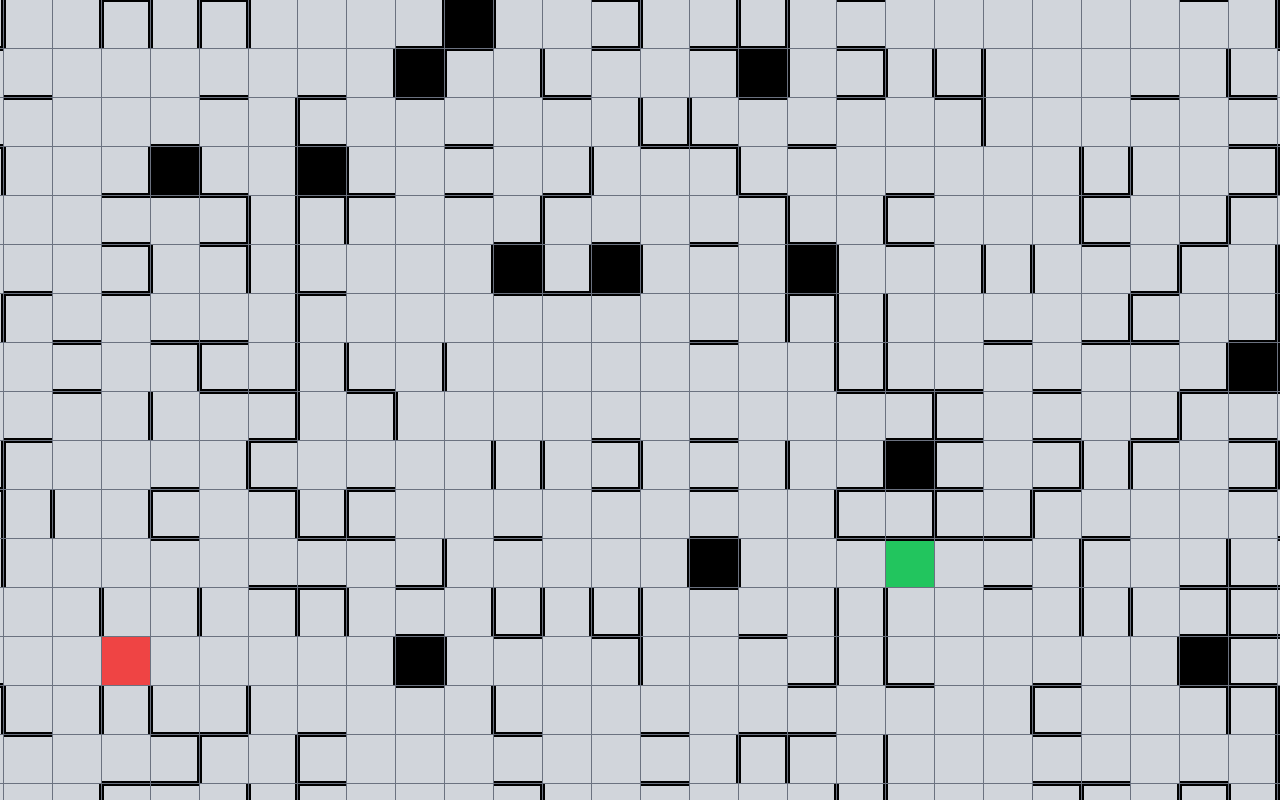
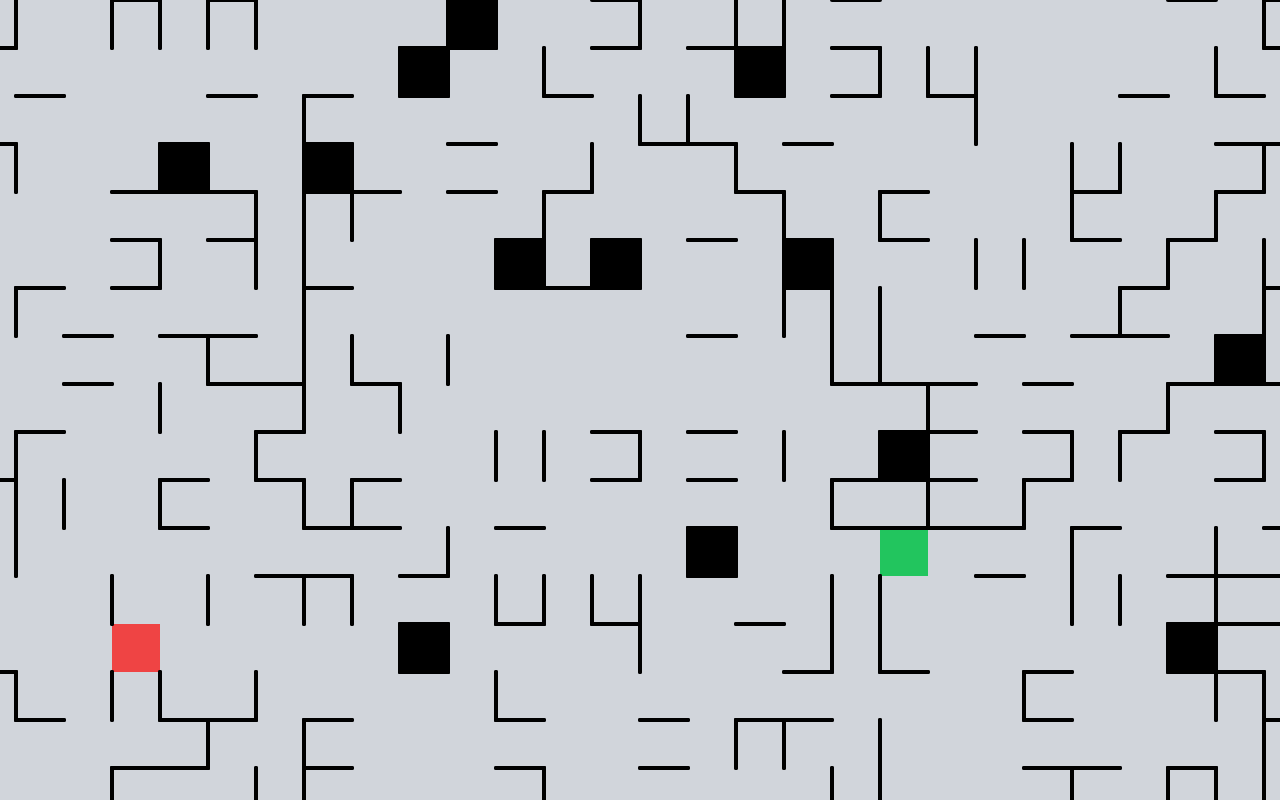
Before and after one commit to Onzebol/algorimo-a-estrella, a Next.js app: page / in a window 1280 px wide. Shown: the top 800 px of the page. Built offline with nearby package versions, Linux system fonts and the light colour scheme.

Commit message:
Habilitar el uso de diagonales en la generación de mapas y ajustar la visualización de paredes en las celdas

```diff
--- a/app/page.tsx
+++ b/app/page.tsx
@@ -15,7 +15,7 @@ const filas = 20;
 const columnas = 30;
 const obstaculos = 90;
 const paredes = 200;
-const usarDiagonales = false;
+const usarDiagonales = true;
 
 const generarMapa = (): Nodo[][] => {
   const mapa: Nodo[][] = [];
--- a/components/celda.tsx
+++ b/components/celda.tsx
@@ -19,30 +19,10 @@ const Celda: React.FC<CeldaProps> = ({ nodo }) => {
         }
     };
 
-    const getParedesCss = (nodo: Nodo) => {
-        const paredes = nodo.paredes;
-        let css = '';
-        if (paredes.arriba) {
-            css += 'border-t-2 border-black ';
-        }
-        if (paredes.derecha) {
-            css += 'border-r-2 border-black ';
-        }
-        if (paredes.abajo) {
-            css += 'border-b-2 border-black ';
-        }
-        if (paredes.izquierda) {
-            css += 'border-l-2 border-black ';
-        }
-
-        return css;
-    }
-
     const color = getColor(nodo.tipo);
-    const paredesCss = getParedesCss(nodo);
 
     return (
-        <div className={`w-12 h-12 ${color} flex justify-center items-center ${paredesCss}`}>
+        <div className={`w-12 h-12 ${color} flex justify-center items-center relative`}>
             {nodo.tipo !== 3 && (
                 <div className='w-10 h-10 flex flex-wrap justify-center'>
                     <p className='w-4 text-[8px]'>{nodo.g || ''}</p>
@@ -51,6 +31,10 @@ const Celda: React.FC<CeldaProps> = ({ nodo }) => {
                     <p className='w-10 text-center font-bold'>{nodo.f || ''}</p>
                 </div>
             )}
+            {nodo.paredes.arriba && <div className={`w-[52px] h-[4px] bg-black absolute top-[-2px] left-[-2px] rounded-sm z-[9999]`}></div>}
+            {nodo.paredes.derecha && <div className={`w-[4px] h-[52px] bg-black absolute top-[-2px] right-[-2px] rounded-sm z-[9999]`}></div>}
+            {nodo.paredes.abajo && <div className={`w-[52px] h-[4px] bg-black absolute bottom-[-2px] left-[-2px] rounded-sm z-[9999]`}></div>}
+            {nodo.paredes.izquierda && <div className={`w-[4px] h-[52px] bg-black absolute top-[-2px] left-[-2px] rounded-sm z-[9999]`}></div>}
         </div>
     );
 };
--- a/components/tablero.tsx
+++ b/components/tablero.tsx
@@ -10,7 +10,7 @@ interface TableroProps {
 
   const Tablero: React.FC<TableroProps> = ({mapa}) => {
       return (
-        <div style={{ gridTemplateColumns: `repeat(${mapa[0] ? mapa[0].length : 1}, 48px)`}} className={`grid justify-center align-middle gap-[1px] bg-gray-500`}>
+        <div style={{ gridTemplateColumns: `repeat(${mapa[0] ? mapa[0].length : 1}, 48px)`}} className={`grid justify-center align-middle gap-[0px] bg-gray-500`}>
           {mapa.map((fila, i) => (
             fila.map((nodo, j) => (
               <Celda key={i + '-' + j} nodo={nodo} />
```
